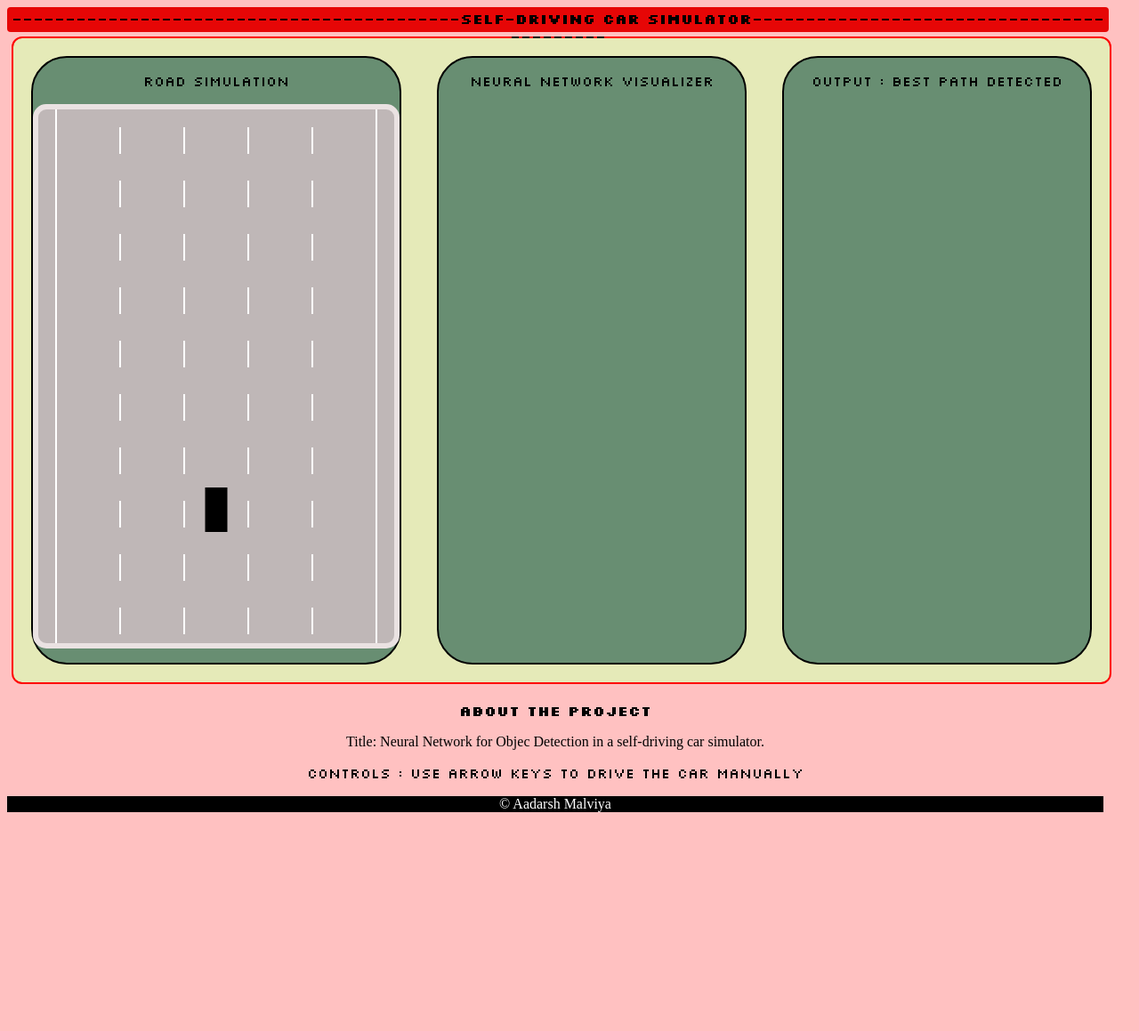
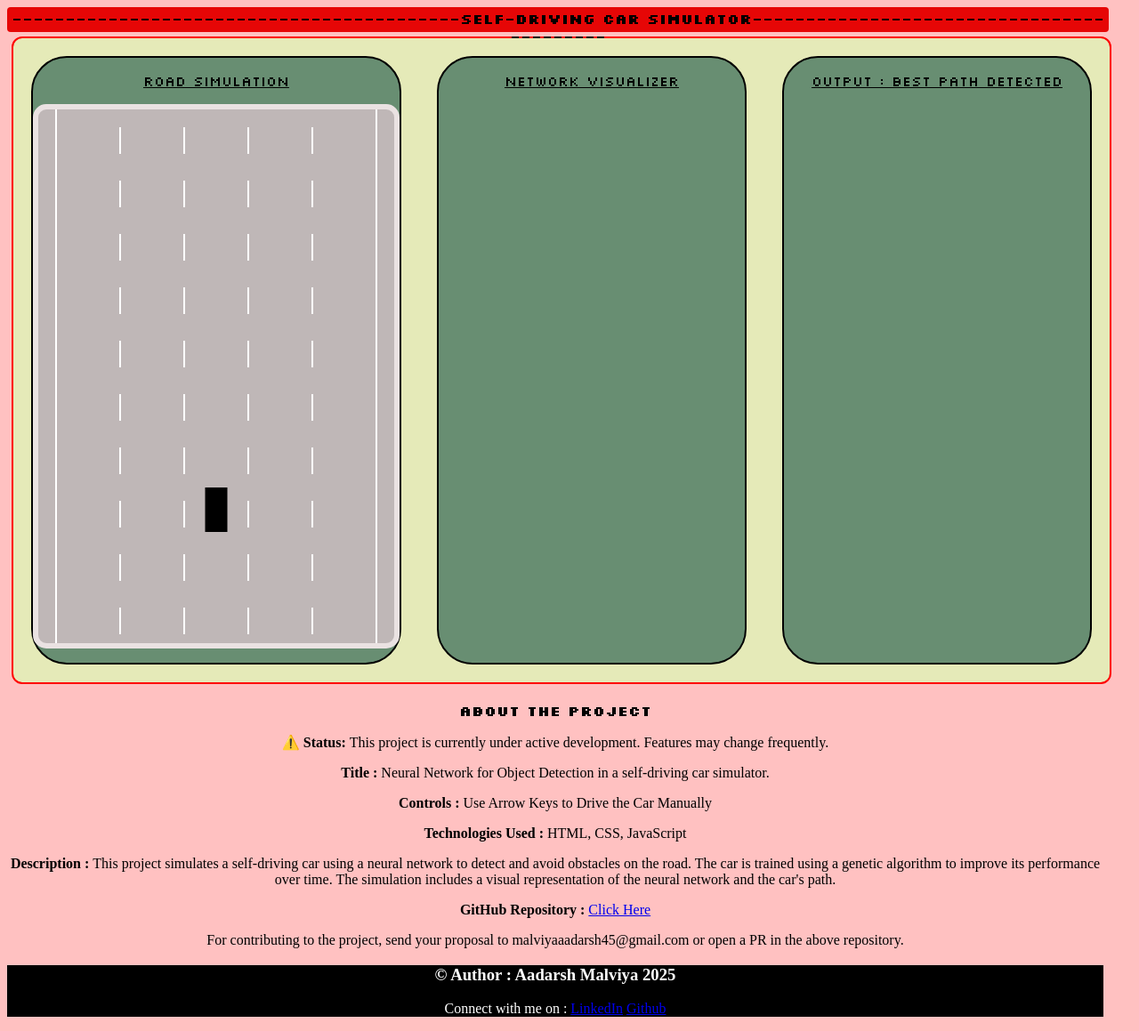
Before and after one commit to Malviyaaadarsh/self-driving-car-simulation, a plain HTML site: page index.html in a window 1280 px wide. Shown: the whole page at 89% size. Before the commit the page ends 921 px from the top, so only its background shows below. Drawn offline with Linux system fonts and the light colour scheme.

Commit message:
Update index.html

```diff
--- a/index.html
+++ b/index.html
@@ -1,53 +1,69 @@
 <!DOCTYPE html>
 <html lang="en">
+
 <head>
   <meta charset="UTF-8">
   <meta name="viewport" content="width=device-width, initial-scale=1.0">
   <title>Self Driving Simulator</title>
+  <link rel="icon" type="image/jpg" href="favicon.jpg">
   <link rel="stylesheet" href="style.css">
   <link rel="preconnect" href="https://fonts.googleapis.com">
   <link rel="preconnect" href="https://fonts.gstatic.com" crossorigin>
   <link href="https://fonts.googleapis.com/css2?family=Silkscreen:wght@400;700&display=swap" rel="stylesheet">
 </head>
+
 <body>
   <div>
-    <p id="back" class="silkscreen-bold">------------------------------------------Self-Driving Car Simulator------------------------------------------</p>
+    <h4 id="back" class="silkscreen-bold">------------------------------------------Self-Driving Car
+      Simulator------------------------------------------</h4>
   </div>
   <div class="container">
     <div class="simulation-window">
       <div>
-        <p class="silkscreen-regular">Road Simulation</p>
+        <p class="silkscreen-regular"><u>Road Simulation</u></p>
       </div>
-  <canvas id="road-canvas" tabindex="0"></canvas>
+      <canvas id="road-canvas" tabindex="0"></canvas>
     </div>
     <div class="simulation-window">
       <div>
-        <p class="silkscreen-regular">Neural Network Visualizer</p>
+        <p class="silkscreen-regular"><u>Network Visualizer</u></p>
       </div>
       <canvas id="neural-canvas"></canvas>
     </div>
     <div class="simulation-window">
       <div>
-        <p class="silkscreen-regular">Output : Best Path Detected</p>
+        <p class="silkscreen-regular"><u>Output : Best Path Detected</u></p>
       </div>
       <canvas id="output-canvas"></canvas>
     </div>
   </div>
-  <div><p class="silkscreen-bold">About the Project</p>
-    <div>
-      <p>Title: Neural Network for Objec Detection in a self-driving car simulator.</p>
-      <p class="silkscreen-regular">Controls : Use Arrow Keys to Drive the Car Manually</p>
-
+  <div>
+    <p class="silkscreen-bold">About the Project</p>
+    <p><b>⚠️ Status: </b>This project is currently under active development. Features may change frequently.</p>
+    <div class="project-description">
+      <p><b>Title : </b>Neural Network for Object Detection in a self-driving car simulator.</p>
+      <p><b>Controls : </b>Use Arrow Keys to Drive the Car Manually</p>
+      <p><b>Technologies Used : </b>HTML, CSS, JavaScript</p>
+      <p><b>Description : </b>This project simulates a self-driving car using a neural network
+        to detect and avoid obstacles on the road. The car is trained using a genetic algorithm to improve its
+        performance over time. The simulation includes a visual representation of the neural network and the car's path.
+      </p>
+      <p><b>GitHub Repository : </b><a href="https://github.com/Malviyaaadarsh/self-driving-car-simulation">Click Here</a>
+      <p>For contributing to the project, send your proposal to malviyaaadarsh45@gmail.com or open a PR in the above
+        repository.</p>
     </div>
   </div>
-  <footer class="footer">&copy Aadarsh Malviya</footer>
+  <footer class="footer"><h3>&copy; Author : Aadarsh Malviya 2025</h3>
+  <p>Connect with me on :   <a href="https://www.linkedin.com/in/aadarsh-malviya/">LinkedIn</a>
+  <a href="https://github.com/Malviyaaadarsh">Github</a></p>
+  </footer>
   <script src="utility.js"></script>
   <script src="road.js"></script>
   <script src="car-controls.js"></script>
   <script src="testcar.js"></script>
   <script src="mainscript.js"></script>
   <script>
-    document.getElementById('road-canvas').addEventListener('click', function() {
+    document.getElementById('road-canvas').addEventListener('click', function () {
       this.focus();
     });
   </script>
```
